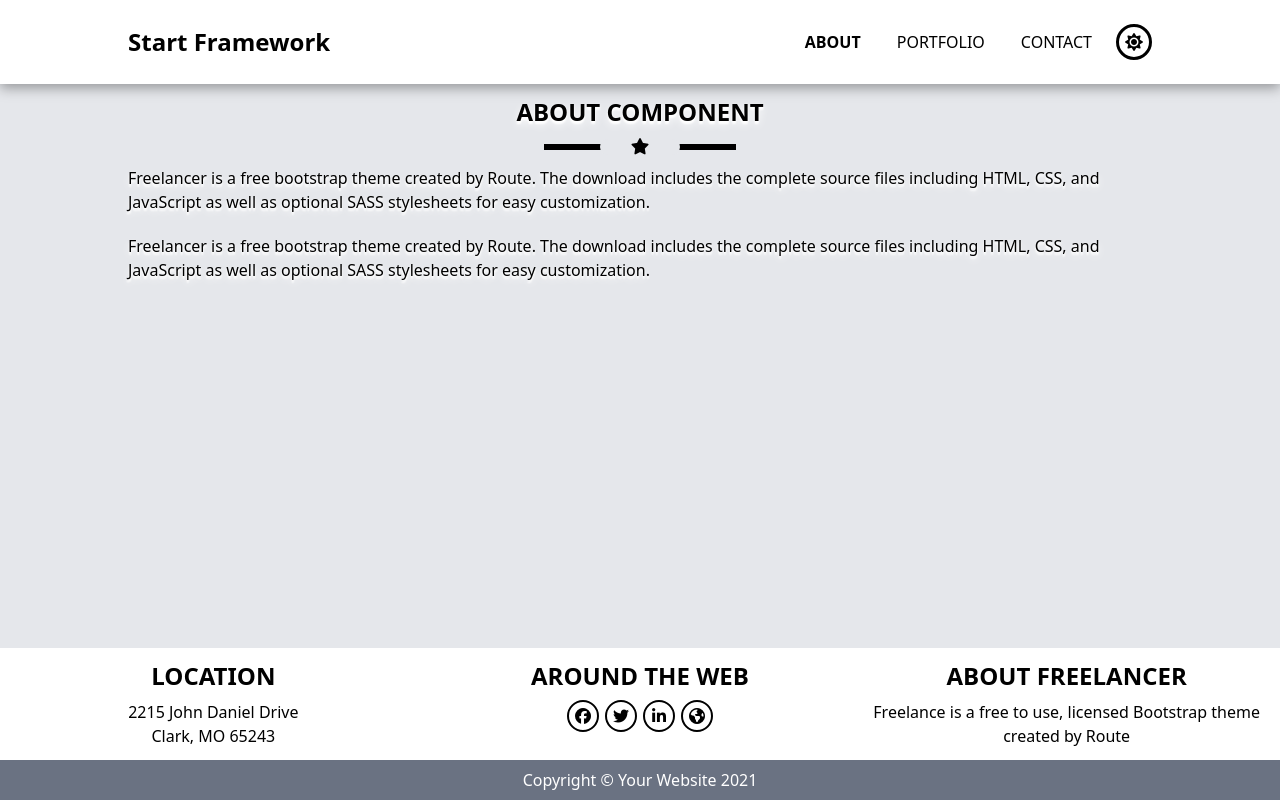
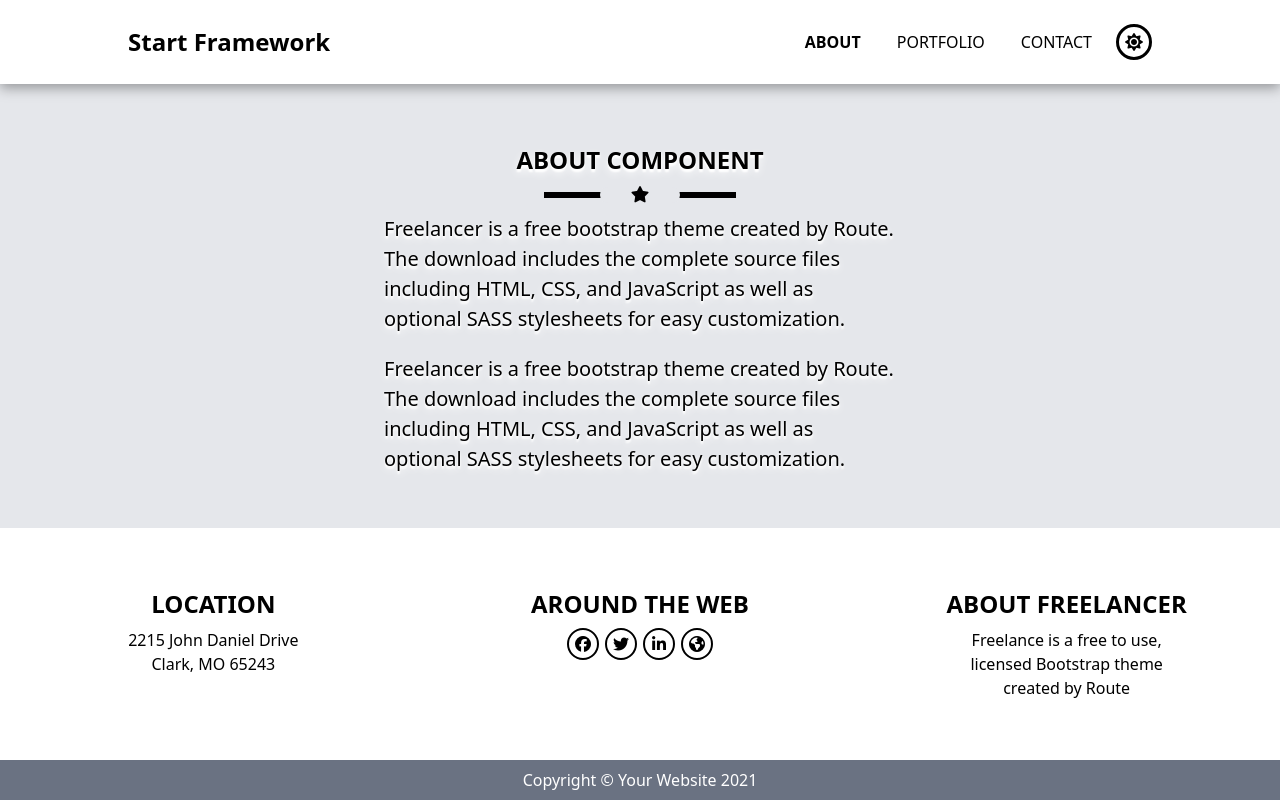
Before and after one commit to Shalabyelectronics/first-react-assignment, a React (Vite) app: page /first-react-assignment/about in a window 1280 px wide. Built offline with nearby package versions, Linux system fonts and the light colour scheme.

Commit message:
fix the UI issue in mobile

```diff
--- a/src/components/About/About.jsx
+++ b/src/components/About/About.jsx
@@ -2,8 +2,8 @@ import React from "react";
 
 export default function About() {
   return (
-    <div className="">
-      <div className="section-header pt-24 text-center ">
+    <div className="pt-36  lg:pb-12">
+      <div className="section-header text-center ">
         <h1 className="text-2xl font-semibold dark:text-white uppercase text-shadow-lg dark:text-shadow-gray-600 text-shadow-white">
           about component
         </h1>
@@ -14,14 +14,14 @@ export default function About() {
         </div>
       </div>
       <div className=" text-center">
-        <div className="content">
-          <p className="mb-5 w-[80%] mx-auto text-start dark:text-white text-shadow-lg dark:text-shadow-gray-600 text-shadow-white">
+        <div className="content lg:w-[50%] lg:mx-auto">
+          <p className="mb-5 w-[80%] mx-auto text-start lg:text-[20px] dark:text-white text-shadow-lg dark:text-shadow-gray-600 text-shadow-white">
             Freelancer is a free bootstrap theme created by Route. The download
             includes the complete source files including HTML, CSS, and
             JavaScript as well as optional SASS stylesheets for easy
             customization.
           </p>
-          <p className="text-start w-[80%] mx-auto dark:text-white text-shadow-lg dark:text-shadow-gray-600 text-shadow-white ">
+          <p className="text-start w-[80%] mx-auto lg:text-[20px] dark:text-white text-shadow-lg dark:text-shadow-gray-600 text-shadow-white ">
             Freelancer is a free bootstrap theme created by Route. The download
             includes the complete source files including HTML, CSS, and
             JavaScript as well as optional SASS stylesheets for easy
--- a/src/components/Contact/Contact.jsx
+++ b/src/components/Contact/Contact.jsx
@@ -3,7 +3,7 @@ import React from "react";
 export default function Contact() {
   return (
     <>
-      <div className="pt-28 section-header text-center">
+      <div className="pt-36 section-header text-center">
         <h1 className="dark:text-white text-2xl font-semibold">Contact Page</h1>
         <div className="border-3 relative mt-4 flex mx-auto justify-center w-64 dark:text-white ">
           <div className="absolute -translate-y-2 w-20 flex justify-center items-center rounded-full dark:bg-gray-400 bg-gray-200">
--- a/src/components/Hero/Hero.jsx
+++ b/src/components/Hero/Hero.jsx
@@ -2,7 +2,7 @@ import React from "react";
 import avatar from "/src/assets/images/avatars.svg";
 export default function Hero() {
   return (
-    <div className="pt-24 pb-12 text-center flex flex-col items-center">
+    <div className="pt-24 lg:pb-12 text-center flex flex-col items-center">
       <img src={avatar} alt="avatar" className="size-[340px] mx-auto" />
       <h1 className="uppercase text-shadow-lg dark:text-shadow-gray-600 text-shadow-white text-center mt-5 text-3xl font-semibold dark:text-white">
         start Framework
--- a/src/components/Overlay/Overlay.jsx
+++ b/src/components/Overlay/Overlay.jsx
@@ -10,17 +10,16 @@ export default function Overlay({ image, closeDisplay }) {
       document.body.style.overflow = "unset";
     };
   }, []);
-
   return (
     <div
-      className=" overlay-container lg:pt-24  fixed inset-0 bg-black/50 z-[999] flex items-start justify-center overflow-y-hidden"
+      className=" overlay-container lg:pt-24  fixed inset-0 bg-black/50 z-[999] flex pt-35 lg:items-center justify-center overflow-y-hidden"
       onClick={(e) => {
         e.stopPropagation();
 
         closeDisplay(false);
       }}
     >
-      <div className="md:size-[550px] rounded-md overflow-hidden">
+      <div className="px-4 lg:w-[40%] rounded-lg overflow-hidden">
         <img className="object-cover" src={image} alt={image} />
       </div>
     </div>
--- a/src/components/Portfolio/Protfolio.jsx
+++ b/src/components/Portfolio/Protfolio.jsx
@@ -33,7 +33,7 @@ export default function Protfolio() {
 
   return (
     <>
-      <div className="section-header pt-24">
+      <div className="section-header pt-36">
         <h1 className="uppercase text-center mt-5 text-3xl font-semibold dark:text-white">
           Portfolio
         </h1>
@@ -44,7 +44,7 @@ export default function Protfolio() {
         </div>
       </div>
 
-      <div className=" relative flex items-center justify-center">
+      <div className=" relative flex items-center justify-center pb-12">
         <div className="row py-8 w-[80%] mx-auto">
           {images.map((image, index) => (
             <div
--- a/src/components/WebMap/WebMap.jsx
+++ b/src/components/WebMap/WebMap.jsx
@@ -2,7 +2,7 @@ import React from "react";
 
 export default function WebMap() {
   return (
-    <div className={`row justify-center text-center hidden lg:flex`}>
+    <div className={`row justify-center text-center hidden lg:flex py-12`}>
       <div className="w-full md:w-1/2 text-center lg:w-1/3 my-3">
         <h3 className="font-semibold text-2xl mb-2">LOCATION</h3>
         <p>2215 John Daniel Drive</p>
@@ -27,7 +27,7 @@ export default function WebMap() {
       </div>
       <div className="w-full md:w-1/2 md:mx-auto lg:w-1/3 text-center my-3">
         <h3 className="font-semibold text-2xl mb-2">ABOUT FREELANCER</h3>
-        <p>
+        <p className="lg:w-1/2 mx-auto">
           Freelance is a free to use, licensed Bootstrap theme created by Route
         </p>
       </div>
```
